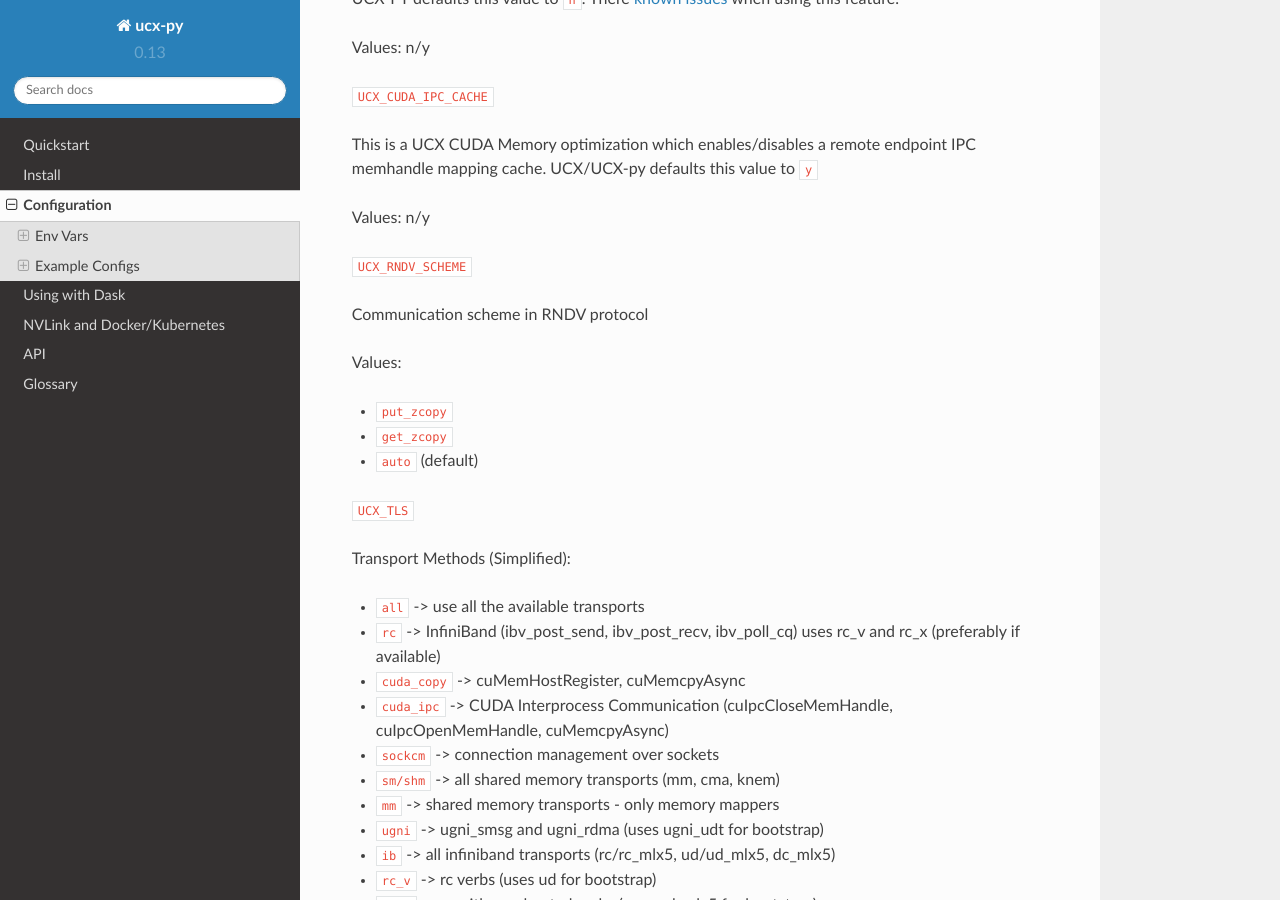
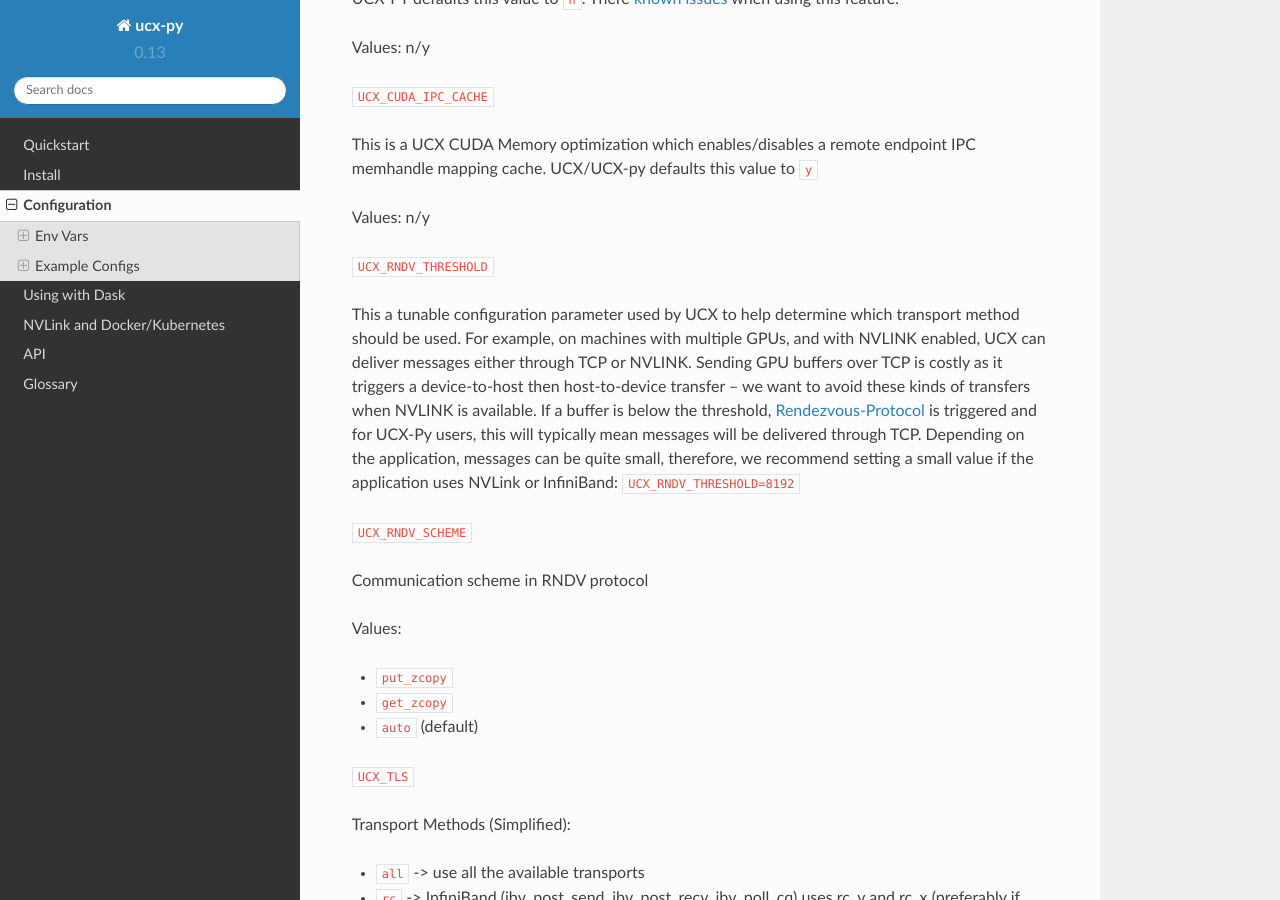
Before and after one commit to rapidsai/ucx-py, a Sphinx documentation site: the page built from docs/source/configuration.rst, in a window 1280 px wide and 900 px high, scrolled down 1147 px. Built offline with Sphinx 7.4.7 and the Read the Docs theme 2.0.0, drawn with Linux system fonts in a browser that asks for light colours.

Commit message:
add section on rndv-thresh

```diff
--- a/docs/source/configuration.rst
+++ b/docs/source/configuration.rst
@@ -52,6 +52,10 @@ Values: n/y
 This is a UCX CUDA Memory optimization which enables/disables a remote endpoint IPC memhandle mapping cache. UCX/UCX-py defaults this value to ``y``
 
 Values: n/y
+
+``UCX_RNDV_THRESHOLD``
+
+This a tunable configuration parameter used by UCX to help determine which transport method should be used.  For example, on machines with multiple GPUs, and with NVLINK enabled, UCX can deliver messages either through TCP or NVLINK.  Sending GPU buffers over TCP is costly as it triggers a device-to-host then host-to-device transfer --  we want to avoid these kinds of transfers when NVLINK is available.  If a buffer is below the threshold, `Rendezvous-Protocol <https://github.com/openucx/ucx/wiki/Rendezvous-Protocol>`_ is triggered and for UCX-Py users, this will typically mean messages will be delivered through TCP.  Depending on the application, messages can be quite small, therefore, we recommend setting a small value if the application uses NVLink or InfiniBand: ``UCX_RNDV_THRESHOLD=8192``
 
 
 ``UCX_RNDV_SCHEME``
```
